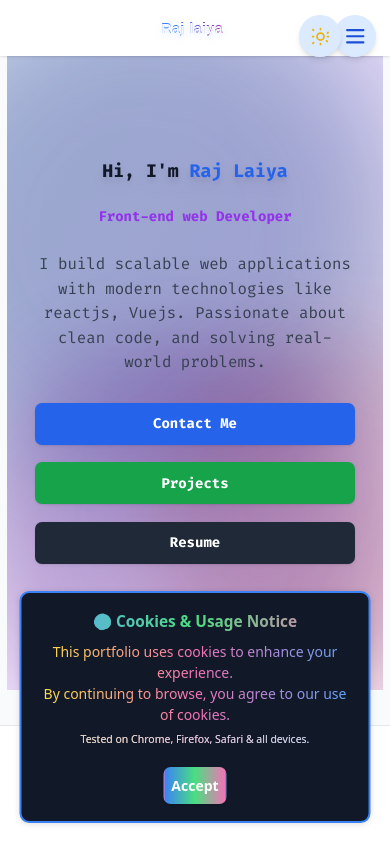
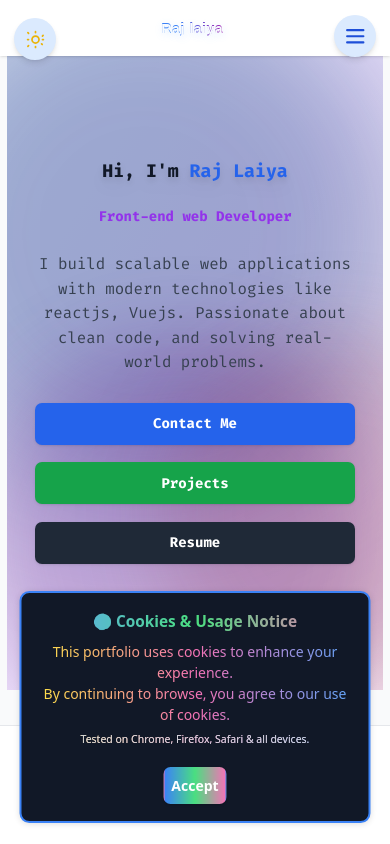
Before and after one commit to rajlaiya/portfolio, a React (Vite) app: page / in a window 390 px wide. Built offline with nearby package versions, Linux system fonts and the light colour scheme.

Commit message:
changes in history page

```diff
--- a/src/Components/Header.tsx
+++ b/src/Components/Header.tsx
@@ -44,15 +44,8 @@ const Header: React.FC<HeaderProps> = ({ theme, setTheme }) => {
         {/* Mobile/Theme Buttons */}
         <div className="flex items-center gap-2 md:hidden ml-auto">
           <button
-            className="p-2 rounded-full bg-blue-100 dark:bg-gray-800 text-blue-700 dark:text-blue-300 hover:bg-blue-200 dark:hover:bg-gray-700 transition shadow-md w-12 h-12 flex items-center justify-center"
-            aria-label="Open menu"
-            onClick={() => setMobileMenu((m) => !m)}
-          >
-            <svg className="w-7 h-7" fill="none" stroke="currentColor" strokeWidth="2" viewBox="0 0 24 24"><path strokeLinecap="round" strokeLinejoin="round" d="M4 6h16M4 12h16M4 18h16" /></svg>
-          </button>
-          <button
             aria-label="Toggle Theme"
-            className="p-2 rounded-full bg-blue-100 dark:bg-gray-800 text-blue-700 dark:text-blue-300 hover:bg-blue-200 dark:hover:bg-gray-700 transition shadow-md w-12 h-12 flex items-center justify-center"
+            className="p-2 rounded-full bg-blue-100 dark:bg-gray-800 text-blue-700 dark:text-blue-300 hover:bg-blue-200 dark:hover:bg-gray-700 transition shadow-md w-12 h-12 flex items-center justify-center mr-4"
             onClick={toggleTheme}
           >
             {theme === 'light' ? (
@@ -60,6 +53,13 @@ const Header: React.FC<HeaderProps> = ({ theme, setTheme }) => {
             ) : (
               <svg xmlns="http://www.w3.org/2000/svg" className="h-6 w-6 text-gray-200" fill="none" viewBox="0 0 24 24" stroke="currentColor"><path strokeLinecap="round" strokeLinejoin="round" strokeWidth={2} d="M21 12.79A9 9 0 1111.21 3a7 7 0 109.79 9.79z" /></svg>
             )}
+          </button>
+          <button
+            className="p-2 rounded-full bg-blue-100 dark:bg-gray-800 text-blue-700 dark:text-blue-300 hover:bg-blue-200 dark:hover:bg-gray-700 transition shadow-md w-12 h-12 flex items-center justify-center"
+            aria-label="Open menu"
+            onClick={() => setMobileMenu((m) => !m)}
+          >
+            <svg className="w-7 h-7" fill="none" stroke="currentColor" strokeWidth="2" viewBox="0 0 24 24"><path strokeLinecap="round" strokeLinejoin="round" d="M4 6h16M4 12h16M4 18h16" /></svg>
           </button>
         </div>
         {/* Desktop Nav */}
@@ -78,7 +78,6 @@ const Header: React.FC<HeaderProps> = ({ theme, setTheme }) => {
             </button>
             {dropdown && (
               <div className="absolute right-0 mt-2 w-48 bg-white dark:bg-gray-900 rounded-lg shadow-lg z-50 border border-blue-100 dark:border-gray-800 animate-fade-in">
-                <a href="#resume" className="block px-4 py-2 hover:bg-blue-50 dark:hover:bg-gray-800 text-blue-700 dark:text-blue-200" onClick={() => setDropdown(false)}>Resume</a>
                 <a href="#services" className="block px-4 py-2 hover:bg-blue-50 dark:hover:bg-gray-800 text-blue-700 dark:text-blue-200" onClick={() => setDropdown(false)}>Services</a>
                 <a href="#socialmedia" className="block px-4 py-2 hover:bg-blue-50 dark:hover:bg-gray-800 text-blue-700 dark:text-blue-200" onClick={() => setDropdown(false)}>Socialmedia</a>
               </div>
--- a/src/Components/History.tsx
+++ b/src/Components/History.tsx
@@ -7,7 +7,7 @@ const education = [
 		degree: 'Diploma in Electronics & Communication',
 		institution: 'GTU University',
 		year: '2018-2021',
-		icon: <FaUniversity className="text-blue-500 text-2xl animate-bounce" />,
+		icon: <FaUniversity className="text-blue-500 text-2xl" />,
 		details: 'Graduated with 1st class distinction, specialized in Digital electronics, computer networks and vlsi.',
 	},
 	{
@@ -31,7 +31,7 @@ const experience = [
 		title: 'Front-end Developer project Intern',
 		company: 'CodeAlpha Solutions',
 		year: 'june 2024-Dec 2024',
-		icon: <FaCodeBranch className="text-green-500 text-2xl animate-bounce" />,
+		icon: <FaCodeBranch className="text-green-500 text-2xl" />,
 		details: 'Completed Different task Given by Mentor. Developed and maintained client-facing web using Html, CSS, and JavaScript.',
 	},
 	{
@@ -44,10 +44,10 @@ const experience = [
 ];
 
 const currentLearning = [
-	{ label: 'Advance web Developing', icon: <FaRobot className="text-pink-500 text-xl animate-bounce" />, img: 'https://images.unsplash.com/photo-1505238680356-667803448bb6?w=500&auto=format&fit=crop&q=60&ixlib=rb-4.1.0&ixid=M3wxMjA3fDB8MHxzZWFyY2h8MTJ8fEFkdmFuY2UlMjB3ZWIlMjBEZXZlbG9waW5nfGVufDB8fDB8fHww' },
+	{ label: 'Advance web Developing', icon: <FaRobot className="text-pink-500 text-xl" />, img: 'https://images.unsplash.com/photo-1505238680356-667803448bb6?w=500&auto=format&fit=crop&q=60&ixlib=rb-4.1.0&ixid=M3wxMjA3fDB8MHxzZWFyY2h8MTJ8fEFkdmFuY2UlMjB3ZWIlMjBEZXZlbG9waW5nfGVufDB8fDB8fHww' },
 	// { label: 'Cloud DevOps (AWS, Azure)', icon: <FaCloud className="text-blue-400 text-xl animate-spin-slow" />, img: '/images/cloud.png' },
 	{ label: '3D Web (tailwind css,Three.js, React Three Fiber)', icon: <FaGlobe className="text-green-500 text-xl animate-pulse" />, img: 'https://images.unsplash.com/photo-1680057854607-26f610af9f8c?w=500&auto=format&fit=crop&q=60&ixlib=rb-4.1.0&ixid=M3wxMjA3fDB8MHxzZWFyY2h8MjB8fDNEJTIwV2VifGVufDB8fDB8fHww' },
-	{ label: 'Advanced TypeScript', icon: <FaCertificate className="text-yellow-500 text-xl animate-bounce" />, img: 'https://images.unsplash.com/photo-1605606722759-77da0b2f3d7d?w=500&auto=format&fit=crop&q=60&ixlib=rb-4.1.0&ixid=M3wxMjA3fDB8MHxzZWFyY2h8Nnx8YWR2YW5jZSUyMHR5cGVzY3JpcHR8ZW58MHx8MHx8fDA%3D' },
+	{ label: 'Advanced TypeScript', icon: <FaCertificate className="text-yellow-500 text-xl" />, img: 'https://images.unsplash.com/photo-1605606722759-77da0b2f3d7d?w=500&auto=format&fit=crop&q=60&ixlib=rb-4.1.0&ixid=M3wxMjA3fDB8MHxzZWFyY2h8Nnx8YWR2YW5jZSUyMHR5cGVzY3JpcHR8ZW58MHx8MHx8fDA%3D' },
 ];
 
 const typingTexts = [
@@ -96,7 +96,7 @@ const TypingTitle = () => {
 
 	return (
 		<h2 className="text-3xl font-bold mb-8 text-blue-600 dark:text-blue-400 flex items-center gap-3">
-			<FaStar className="text-yellow-400 animate-bounce" />
+			<FaStar className="text-yellow-400" />
 			{text}
 			<span className={blink ? '' : 'opacity-0'}>|</span>
 		</h2>
@@ -121,7 +121,7 @@ const History = () => (
 			{/* Education Section */}
 			<div className="p-8 rounded-2xl bg-gradient-to-r from-blue-50 to-blue-100 dark:from-gray-800 dark:to-gray-900 shadow-2xl flex flex-col gap-4 animate-fade-in-up">
 				<h3 className="text-2xl font-extrabold text-blue-700 dark:text-blue-300 mb-4 flex items-center gap-3">
-					<FaGraduationCap className="animate-bounce" /> Education
+					<FaGraduationCap className="" /> Education
 				</h3>
 				<div className="grid grid-cols-1 md:grid-cols-3 gap-6">
 					{education.map((edu, i) => (
@@ -154,7 +154,7 @@ const History = () => (
 			</div>
 			{/* Current Learning Section */}
 			<div className="p-8 rounded-2xl bg-gradient-to-r from-green-50 to-green-100 dark:from-gray-800 dark:to-gray-900 shadow-2xl flex flex-col gap-4 animate-fade-in-up">
-				<h3 className="text-2xl font-extrabold text-green-700 dark:text-green-300 mb-4 flex items-center gap-3"><FaBookOpen className="animate-bounce" /> Current Learning</h3>
+				<h3 className="text-2xl font-extrabold text-green-700 dark:text-green-300 mb-4 flex items-center gap-3"><FaBookOpen className="" /> Current Learning</h3>
 				<div className="grid grid-cols-1 md:grid-cols-3 gap-6">
 					{currentLearning.map((item, i) => (
 						<div key={i} className="group bg-white dark:bg-gray-900 rounded-xl shadow-lg p-6 flex flex-col items-center text-center transition-all duration-300 hover:scale-105 hover:shadow-2xl hover:bg-green-50 dark:hover:bg-gray-800 animate-fade-in-up">
--- a/src/mobile.css
+++ b/src/mobile.css
@@ -66,10 +66,11 @@
   }
   header button[aria-label="Toggle Theme"] {
     position: absolute !important;
-    right: 3.5rem !important;
-    top: 1.1rem !important;
-    margin: 0 !important;
+    left: 0.5rem !important;
+    top: 0.8rem !important;
+    margin: 0.5rem !important;
     z-index: 51;
+    justify-content: center !important;
   }
   header nav {
     display: none !important;
```
